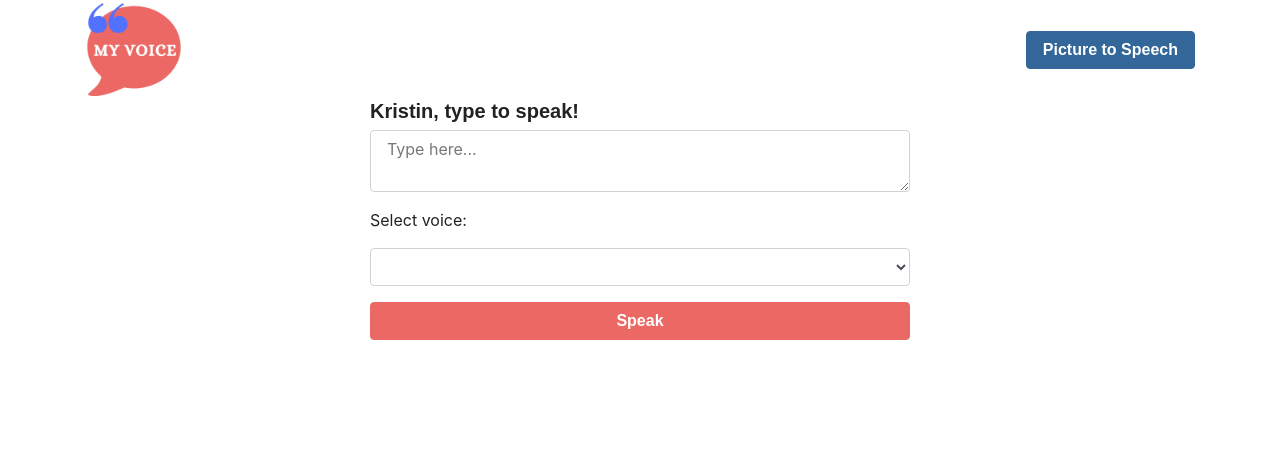
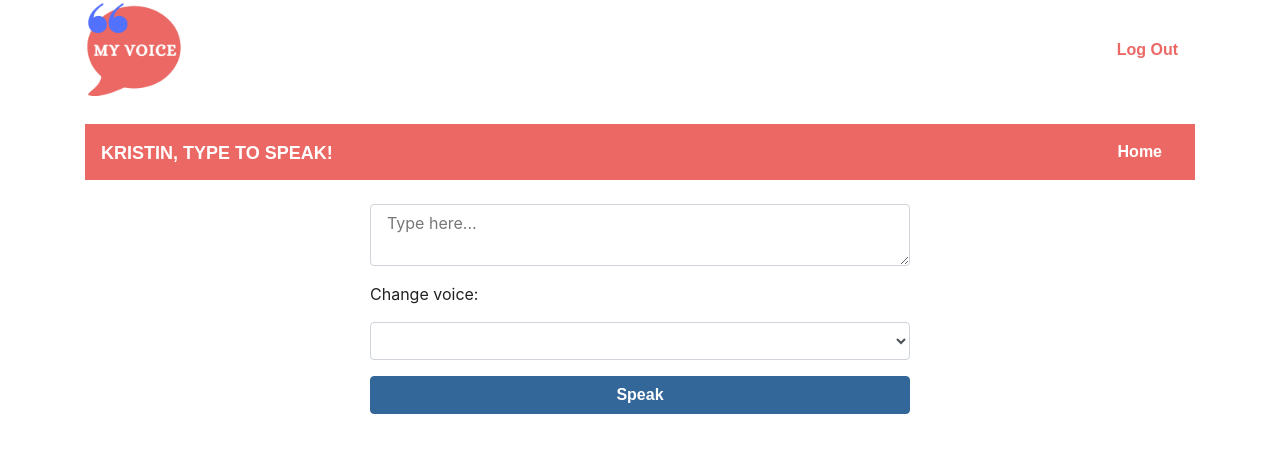
Before and after one commit to kristcar/Speech_Output, a Django app: template SpeechOutput/SpeechOutputApp/templates/typeToSpeak.html in a window 1280 px wide. Shown: the top 461 px of the page. Run offline with Django 3.2, Linux system fonts and the light colour scheme; the template is opened without the code that fills it: values that come from a table or form of the project are taken from there, others are empty; data comes from the database, SQL or seed files in the repository; both versions use the stored data as it was after the commit; some libraries are stand-ins or nearby versions; some web fonts are replaced.

Commit message:
nav bar added to type to speak page

```diff
--- a/SpeechOutput/SpeechOutputApp/static/js/speechSynthesis.js
+++ b/SpeechOutput/SpeechOutputApp/static/js/speechSynthesis.js
@@ -94,7 +94,7 @@ const speak = () => {
 textForm.addEventListener("submit", (e) => {
   e.preventDefault();
   speak();
-  textInput.clear();
+  textInput.blur();
 });
 
 // Voice select change for type to speak
--- a/SpeechOutput/SpeechOutputApp/templates/typeToSpeak.html
+++ b/SpeechOutput/SpeechOutputApp/templates/typeToSpeak.html
@@ -23,16 +23,25 @@
           alt="My Voice Logo"
           class="header_login_logo"
         />
-
-        <a href="/pictureToSpeak">
-          <button type = "button" class="btn btn-info my-2 my-sm-0">Picture to Speech</button>
+        <a href = "/logout">
+          <button type="submit" class="btn btn-link">Log Out</button>
         </a>
       </div>
 
+      <nav class="navbar navbar-expand-lg navbar-dark bg-primary mt-4">
+        <a class="navbar-brand" href="#"
+          >{{current_user.first_name}}, type to speak!</a>
+          <div class="collapse navbar-collapse" id="navbarColor01">
+            <ul class="navbar-nav mr-auto">
+            </ul>
+            <a class="form-inline my-2 my-lg-0" href="/home">
+              <button type="button" class="btn btn-primary">Home</button>
+            </a>
+          </div>
+      </nav>
 
-      <div class = "row">
+      <div class = "row mt-4">
         <div class = "col-md-6 mx-auto">
-          <h5 >{{current_user.first_name}}, type to speak!</h5>
           <form class = "mb-5">
             <div class="form-group">
               <textarea
@@ -43,10 +52,10 @@
               ></textarea>
             </div>
             <div class = "form-group">
-              <p>Select voice:</p>
+              <p>Change voice:</p>
               <select id="voice-select" class="form-control"></select>
             </div>
-            <button type="submit" class="btn btn-primary btn-block mt-2">
+            <button type="submit" class="btn btn-info btn-block mt-2">
               Speak
             </button>
             </div>
```
Also changed, not shown: SpeechOutput/SpeechOutputApp/templates/edit.html (+24 -9 lines), SpeechOutput/SpeechOutputApp/templates/picToSpeak.html (indentation only), SpeechOutput/db.sqlite3.
